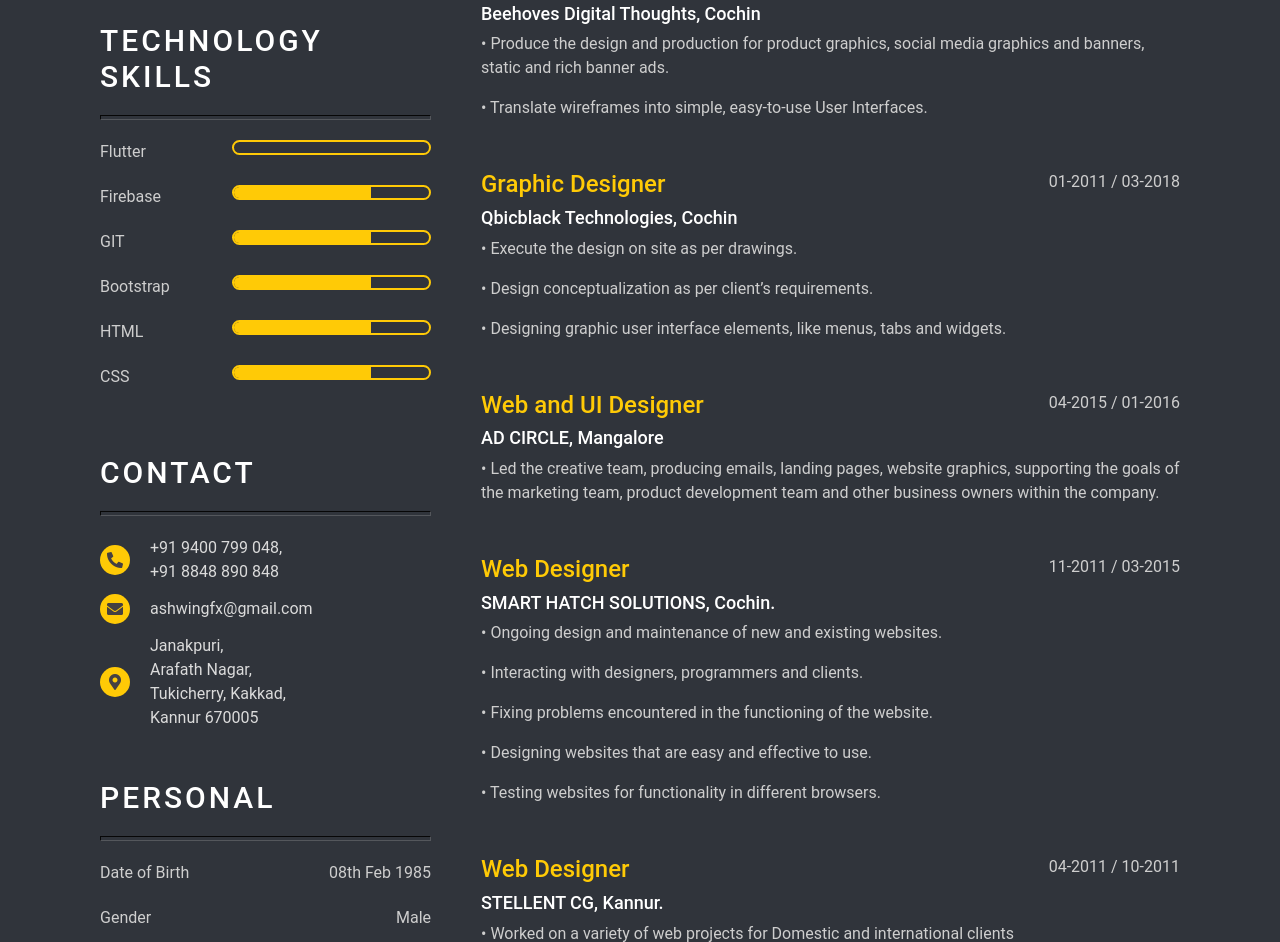
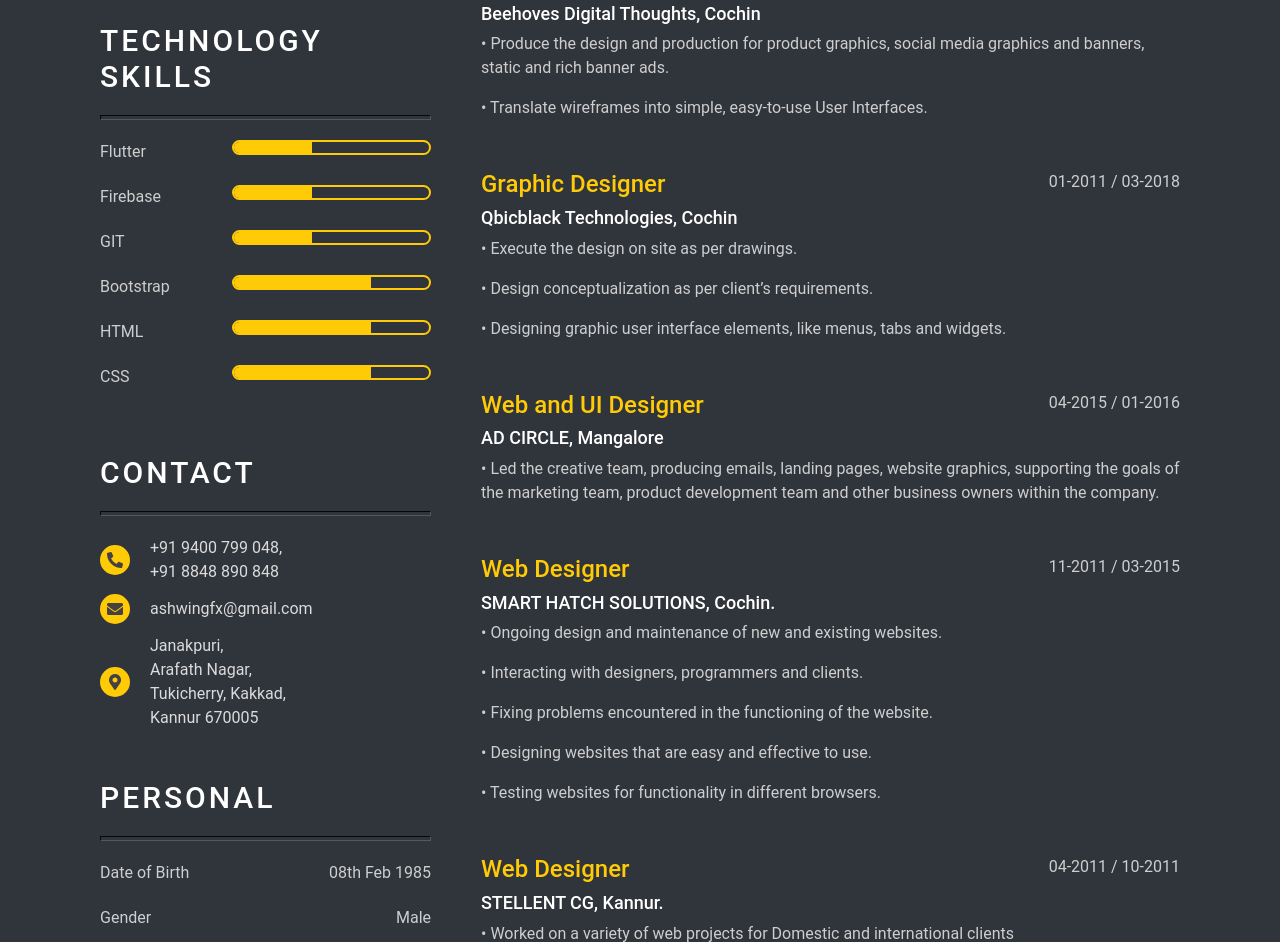
Before and after one commit to ashwingfx/ashwinportfolio, a plain HTML site: page index.html in a window 1280 px wide. Shown: the part 1115-2057 px from the top of the page. Drawn offline with Linux system fonts and the light colour scheme.

Commit message:
Update index.html

```diff
--- a/index.html
+++ b/index.html
@@ -84,19 +84,19 @@
                           <div class="skill">
                             <p>Flutter</p>
                             <div class="skill-progress-cover">
-                                <div id="Flutter"></div>
+                                <div id="git"></div>
                             </div>
                         </div>
                           <div class="skill">
                             <p>Firebase</p>
                             <div class="skill-progress-cover">
-                                <div id="botstrap"></div>
+                                <div id="git"></div>
                             </div>
                         </div>
                         <div class="skill">
                             <p>GIT</p>
                             <div class="skill-progress-cover">
-                                <div id="botstrap"></div>
+                                <div id="git"></div>
                             </div>
                         </div>
                         <div class="skill">
```
